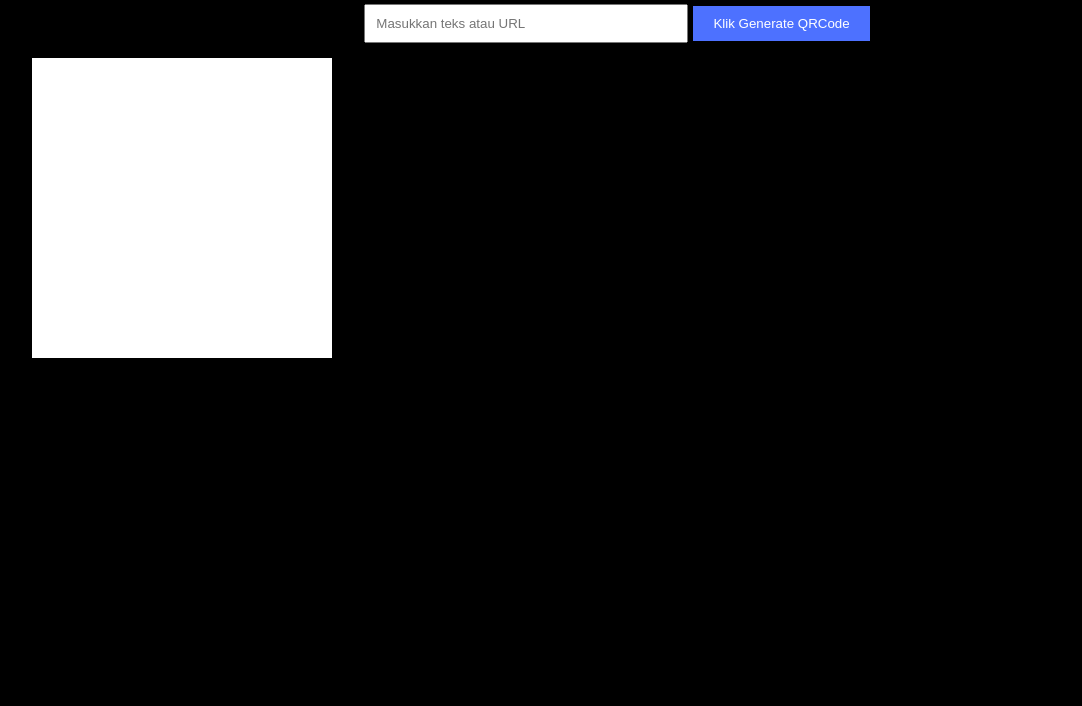
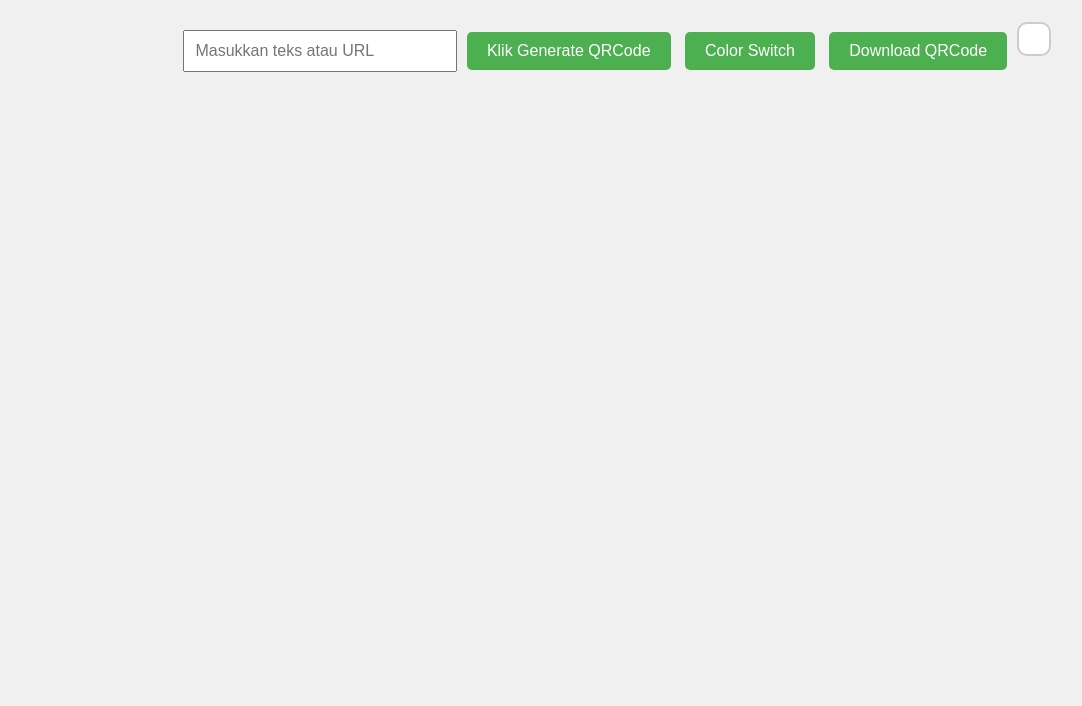
Before and after one commit to abdulcoder207/generate-QRCode, a plain HTML site: page index.html in a window 1280 px wide. Shown: the part 94-800 px from the top of the page, without its empty margins (23-1105 px from the left). Drawn offline with Linux system fonts and the light colour scheme.

Commit message:
add function

```diff
--- a/index.html
+++ b/index.html
@@ -12,6 +12,8 @@
     <h2>QR Code Generator</h2>
     <input type="text" id="text" placeholder="Masukkan teks atau URL">
     <button onclick="generateQR()">Klik Generate QRCode</button>
+    <button onclick="switchColor()">Color Switch</button>
+    <button onclick="downloadQR()">Download QRCode</button>
     <div class="box">
         <div id="qrcode"></div>
     </div>
--- a/script.js
+++ b/script.js
@@ -1,15 +1,43 @@
+let currentColor = "black"; // warna QR awal
+
 function generateQR() {
     let text = document.getElementById("text").value;
     let qrContainer = document.getElementById("qrcode");
-    qrContainer.innerHTML = "";
+    let box = document.querySelector(".box");
+    qrContainer.innerHTML = ""; // reset sebelumnya
 
     if (text.trim() !== "") {
+        // atur warna latar belakang box agar QR terlihat
+        box.style.backgroundColor = (currentColor === "white") ? "#222222" : "#ffffff";
+
         new QRCode(qrContainer, {
             text: text,
             width: 200,
-            height: 200
+            height: 200,
+            colorDark: currentColor,
+            colorLight: (currentColor === "white") ? "#222222" : "#ffffff"
         });
     } else {
         alert("Masukkan teks woii");
     }
 }
+
+function switchColor() {
+    currentColor = (currentColor === "black") ? "white" : "black";
+    generateQR(); // regen QR dengan warna baru dan latar yang sesuai
+}
+
+function downloadQR() {
+    let canvas = document.querySelector('#qrcode canvas');
+    if (!canvas) {
+        alert("Generate QR Code dulu sebelum download!");
+        return;
+    }
+
+    // Buat link download dari canvas
+    let imageURL = canvas.toDataURL("image/png");
+    let link = document.createElement("a");
+    link.href = imageURL;
+    link.download = "qrcode.png";
+    link.click();
+}
--- a/style.css
+++ b/style.css
@@ -1,38 +1,48 @@
 body {
-    background-color: #000000;
-    color: aliceblue;
-    font-family: cursive;
+    font-family: Arial, sans-serif;
     text-align: center;
-    margin: 50px;
-}
-input {
-    padding: 10px;
-    width: 300px;
-    margin-bottom: 10px;
+    background-color: #f0f0f0;
+    padding: 20px;
 }
 
-.box{
-    margin: 5px;
-    display: flex;
-    justify-content: center;
-    align-items: center;
-    background-color: white;
-    width: 300px;
-    height: 300px;
+h2 {
+    color: #333;
+}
+
+input[type="text"] {
+    padding: 10px;
+    width: 250px;
+    font-size: 16px;
+    margin-bottom: 10px;
 }
 
 button {
     padding: 10px 20px;
-    background-color: #4d71ff;
+    margin: 5px;
+    font-size: 16px;
+    cursor: pointer;
+    border: none;
+    border-radius: 5px;
+    background-color: #4CAF50;
     color: white;
-    border: none;
-    cursor: pointer;
+    transition: background-color 0.3s;
 }
 
-button:hover{
-    background-color: #090085;
+button:hover {
+    background-color: #45a049;
 }
 
-#qrcode {
+.box {
     margin-top: 20px;
+    display: inline-block;
+    padding: 15px;
+    background-color: #ffffff;
+    border: 2px solid #ccc;
+    border-radius: 10px;
 }
+
+/* Style tambahan agar QR putih tetap terlihat */
+#qrcode canvas {
+    display: block;
+    margin: auto;
+}
```
